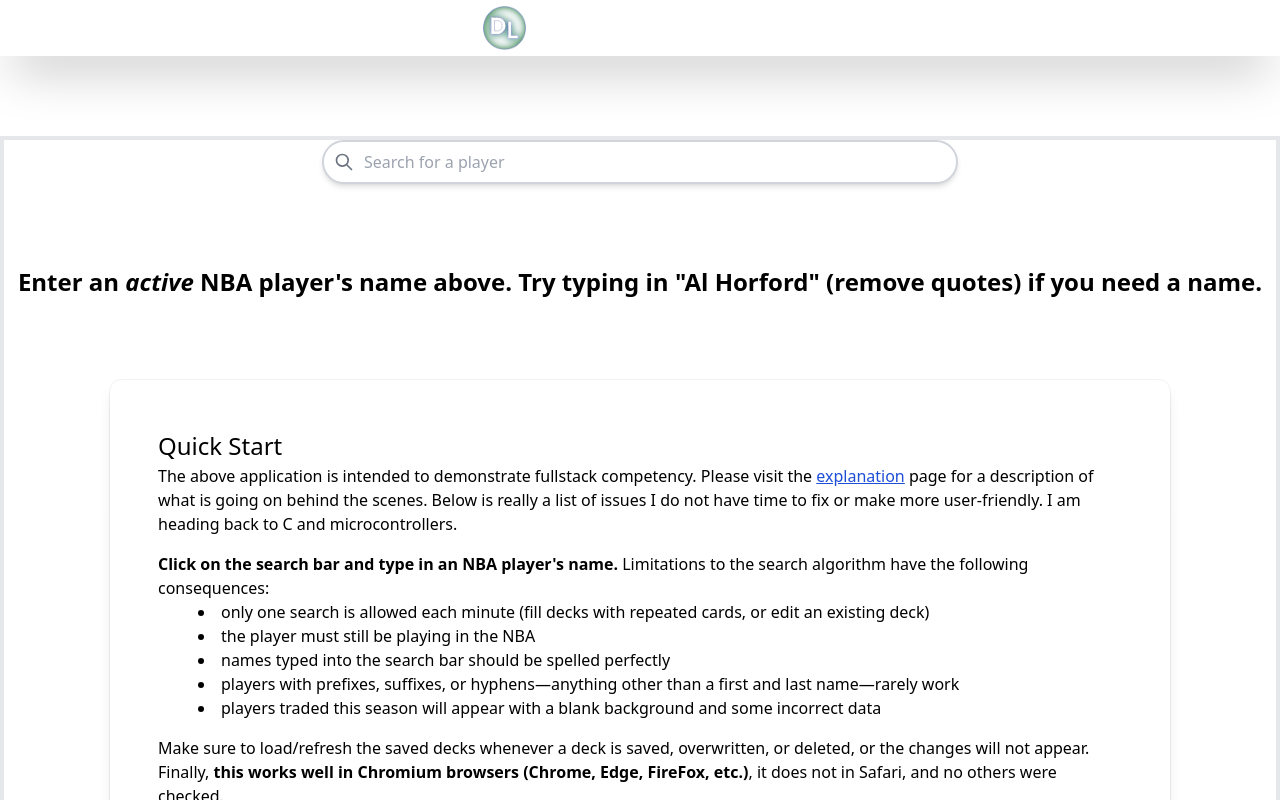
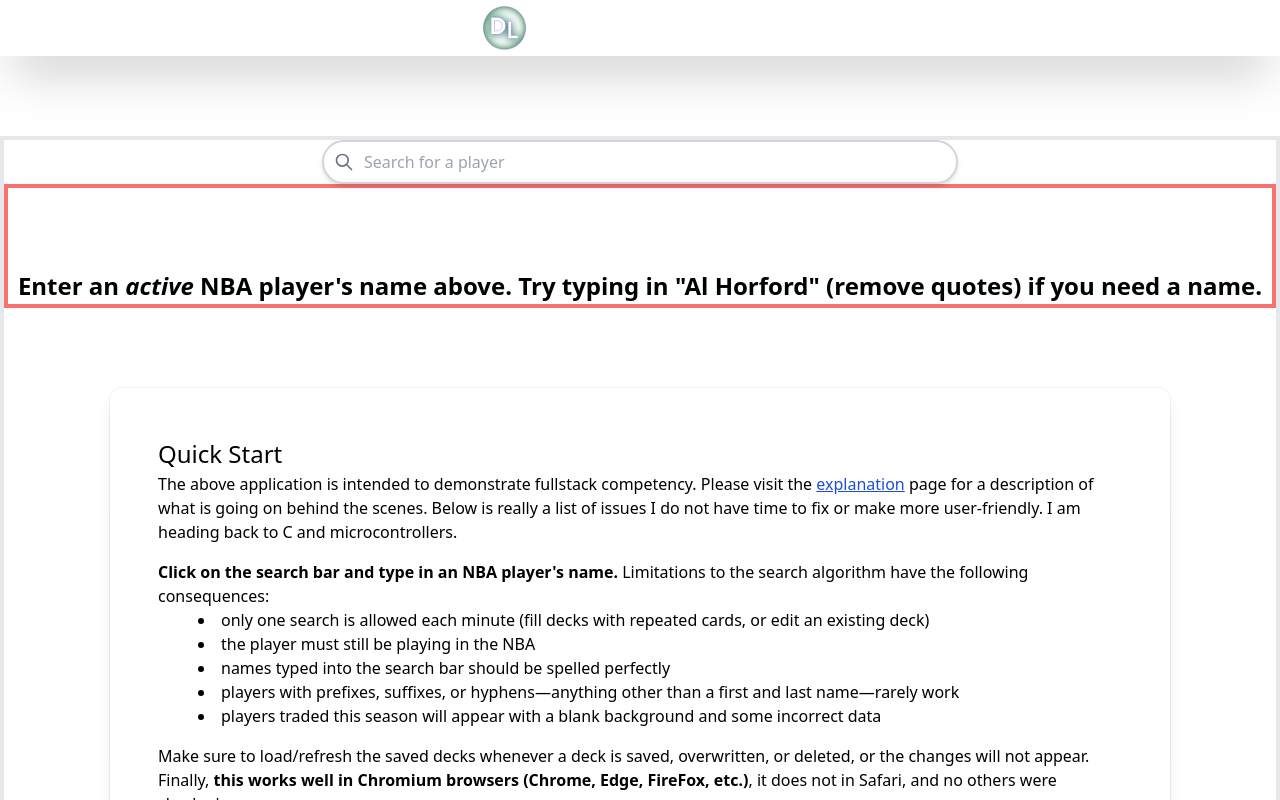
Before and after one commit to davidluby/next-portfolio, a Next.js app: page /decks in a window 1280 px wide. Shown: the top 800 px of the page. Built offline with nearby package versions, Linux system fonts and the light colour scheme.

Commit message:
fixed bad centering?

```diff
--- a/src/components/decks/Show.js
+++ b/src/components/decks/Show.js
@@ -35,7 +35,7 @@ export default function Show({ empty, setEmpty, setHidden, setCards, setDeck })
                     const dataCards = deck.slice(1);
                     const dataDeck = deck[0];
 
-                    return <div className="flex flex-col items-center w-[97%] res:w-5/6 p-5 res:p-12 mt-20 shadow-lg rounded-xl ring-1 ring-black/5 border-4 border-red-300" key={idx}>
+                    return <div className="flex flex-col items-center p-5 res:p-12 mt-20 shadow-lg rounded-xl ring-1 ring-black/5 border-4 border-red-300" key={idx}>
                         <div className="flex flex-row space-x-10">
                             <p className="border-b-2 border-green-700">Deck: {dataDeck.id}</p>
                             <p className="border-b-2 border-green-700">Last saved: {dataDeck.saved}</p>
--- a/src/pages/decks.js
+++ b/src/pages/decks.js
@@ -17,7 +17,7 @@ export default function Decks() {
   return (
     <div className="flex flex-col items-center my-20 border-4">
 		<Search setPlayerData={setPlayerData} setSearching={setSearching} setHidden={setHidden} />
-		<div>
+		<div className="w-full border-4 border-red-400">
 			{ !hidden ? <Interface setHidden={setHidden} searching={searching} playerData={playerData} empty={empty} setEmpty={setEmpty}
 							cards={cards} setCards={setCards} deck={deck} setDeck={setDeck} />
 				: <h1 className="p-5 res:p-0 res:mt-20 text-center"><b>Enter an <i>active</i> NBA player&apos;s name above. Try typing in &#34;Al Horford&#34; (remove quotes) if you need a name.</b></h1>}
```
